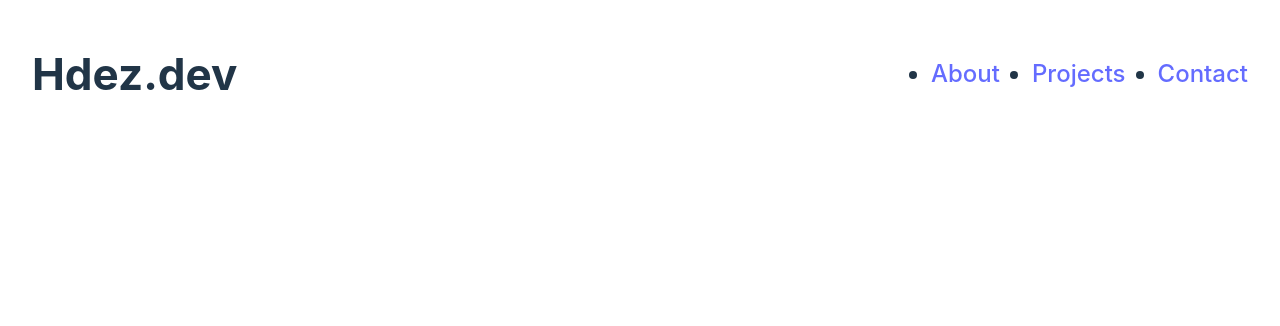
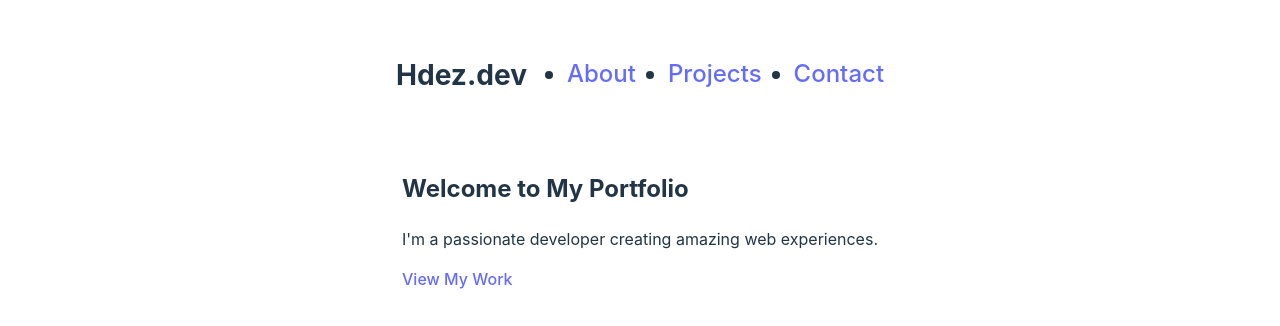
Before and after one commit to devhdez/portfolio-project, a React (Vite) app: page / in a window 1280 px wide. Shown: the top 326 px of the page. Built offline with nearby package versions, Linux system fonts and the light colour scheme.

Commit message:
Add heroe update dependencies

```diff
--- a/package.json
+++ b/package.json
@@ -11,6 +11,7 @@
   },
   "dependencies": {
     "@tailwindcss/vite": "^4.0.9",
+    "motion": "^12.4.10",
     "react": "^18.2.0",
     "react-dom": "^18.2.0",
     "tailwindcss": "^4.0.9"
--- a/src/App.jsx
+++ b/src/App.jsx
@@ -1,6 +1,7 @@
 import { useState } from 'react'
 import React from "react"
 import Header from "./Header"
+import Heroe from "./Heroe"
 import "./index.css"
 
 
@@ -8,6 +9,7 @@ export default function App() {
   return (
     <div className="App">
       <Header />
+      <Heroe />
     </div>
   )
 
--- a/src/Header.jsx
+++ b/src/Header.jsx
@@ -3,8 +3,8 @@ import React from 'react';
 const Header = () => {
     return (
         <header  className="App-header">
-            <h2>Hdez.dev</h2>
-            <nav  className="nav-links">
+            <nav  className="nav">
+            <h3>Hdez.dev</h3>
                 <ul>
                     <li><a href="#about">About</a></li>
                     <li><a href="#projects">Projects</a></li>
--- /dev/null
+++ b/src/Heroe.jsx
@@ -0,0 +1,15 @@
+import React from 'react';
+
+const Heroe = () => {
+    return (
+        <section className="hero">
+            <div className="hero-content">
+                <h1 className="hero-title">Welcome to My Portfolio</h1>
+                <p className="hero-subtitle">I'm a passionate developer creating amazing web experiences.</p>
+                <a href="#projects" className="hero-button">View My Work</a>
+            </div>
+        </section>
+    );
+};
+
+export default Heroe;
--- a/src/index.css
+++ b/src/index.css
@@ -9,7 +9,7 @@
 
   color-scheme: light dark;
   color: rgba(255, 255, 255, 0.87);
-  background-color: #242424;
+  background-color: #504f4f;
 
   font-synthesis: none;
   text-rendering: optimizeLegibility;
@@ -45,21 +45,17 @@ body {
   padding: 1rem 1rem;
 }
 
-h2 {
-  flex:1;
-  width: 100%;
-  font-size: 2.75em;
-  margin-block-start: 0.2em;
-  margin-block-end: 0.2em;
-  line-height: 1.1;
-}
-
-nav {
+.nav {
   display: flex;
   flex:1;
   width: 100%;
-  justify-content: flex-end;
+  justify-content: center;
   font-size: 1.5em;
+}
+
+h3 {
+  line-height: 1.1;
+  justify-content: left;
 }
 
 
@@ -70,6 +66,16 @@ ul {
 li {
   margin-right: 2rem;
 
+}
+
+.hero {
+  display: flex;
+  flex-direction: column;
+  align-items: center;
+  justify-content: center;
+  margin: 0 auto;
+  padding: 1rem;
+  max-width: 800px;
 }
 
 @media (prefers-color-scheme: light) {
```
Also changed, not shown: 1 other file (tests, documents, lock files or other folders).
